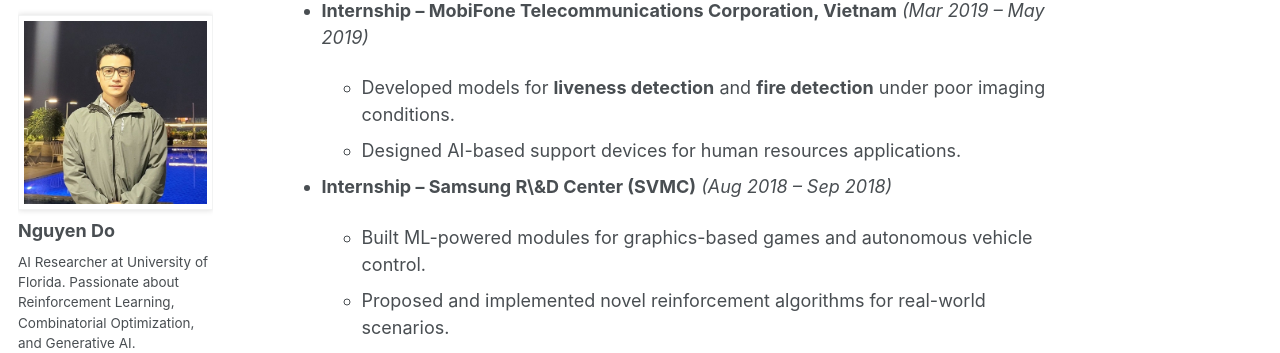
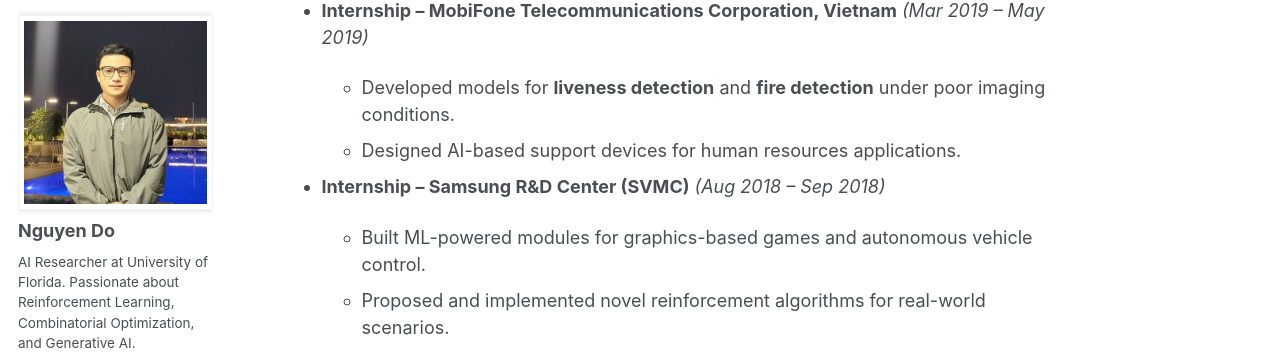
Before and after one commit to nguyendo1801/nguyendo1801.github.io, a Jekyll site: the page built from _pages/about.md, in a window 1280 px wide and 900 px high, scrolled down 2409 px. Shown: the part 84-437 px from the top of the window. Built offline with Jekyll 4.4.1, drawn with Linux system fonts in a browser that asks for light colours; some web fonts are replaced.

Commit message:
0.0.0.0.1.6

```diff
--- a/_pages/about.md
+++ b/_pages/about.md
@@ -74,7 +74,7 @@ I’m especially drawn to problems that sit at the boundary between learning and
   * Developed models for **liveness detection** and **fire detection** under poor imaging conditions.
   * Designed AI-based support devices for human resources applications.
 
-- **Internship – Samsung R\&D Center (SVMC)** *(Aug 2018 – Sep 2018)*
+- **Internship – Samsung R&D Center (SVMC)** *(Aug 2018 – Sep 2018)*
 
   * Built ML-powered modules for graphics-based games and autonomous vehicle control.
   * Proposed and implemented novel reinforcement algorithms for real-world scenarios.
```
